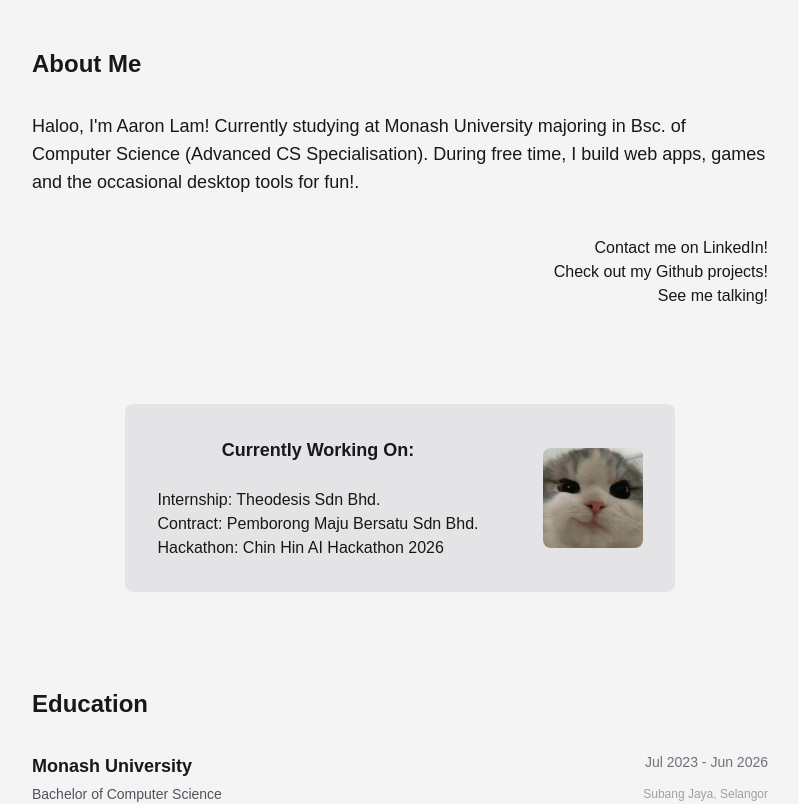
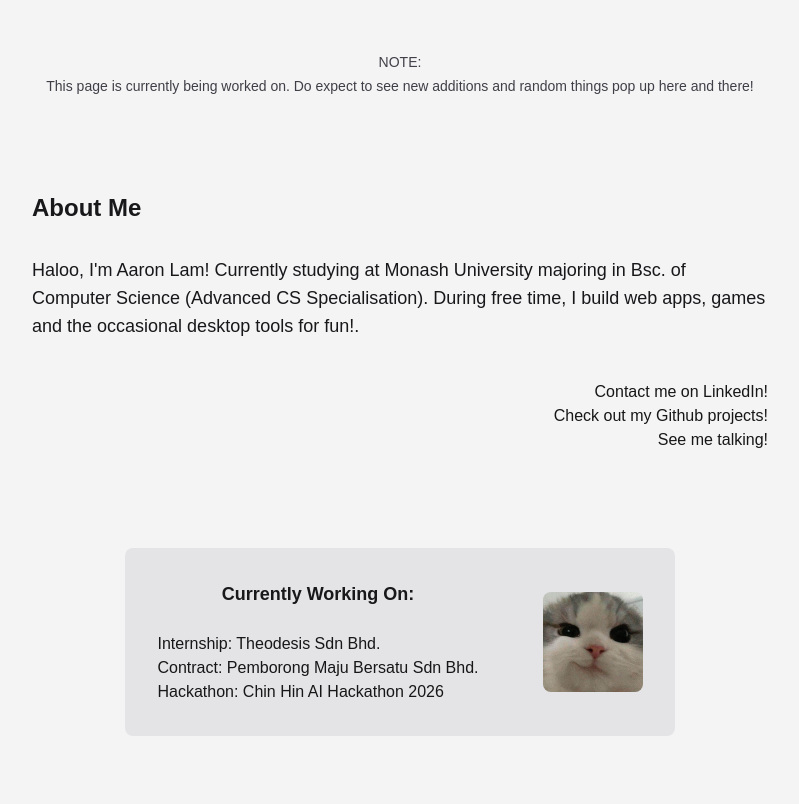
Before and after one commit to Kyblue11/BluesClues, a Next.js app in the folder bluesclues/: page / in a window 1280 px wide. Shown: the top 804 px of the page, without its empty margins (240-1039 px from the left). Built offline with nearby package versions, Linux system fonts and the light colour scheme; a web font is replaced by a local one.

Commit message:
maintainence

```diff
--- a/bluesclues/app/api/gdrive/test/route.ts
+++ b/bluesclues/app/api/gdrive/test/route.ts
@@ -1,11 +1,12 @@
 import { NextResponse } from "next/server";
 import { getDriveClient } from "@/src/googleDrive";
 
+// if something goes wrong, i'll call http://localhost:3000/api/gdrive/test to test the connection with GDrive
 export async function GET() {
-    const GDriveClient = getDriveClient();
+  const GDriveClient = getDriveClient();
 
-    const files = await GDriveClient.files.list({
-        q: "name contains 'Heart rate'"
-    });
-    return NextResponse.json(files.data.files);
+  const files = await GDriveClient.files.list({
+    q: "name contains 'Heart rate'",
+  });
+  return NextResponse.json(files.data.files);
 }
--- a/bluesclues/app/page.tsx
+++ b/bluesclues/app/page.tsx
@@ -11,6 +11,15 @@ export default function Home() {
     <>
       <div className="flex min-h-screen items-center justify-center bg-zinc-100 font-var">
         <main className="flex flex-col items-center min-h-screen w-full max-w-3xl mx-auto py-12 px-4 bg-zinc-100">
+          <section className="w-full mb-24">
+            <p className="var-h5 text-center">NOTE:</p>
+
+            <p className="var-h5 text-center">
+              This page is currently being worked on. Do expect to see new
+              additions and random things pop up here and there!
+            </p>
+          </section>
+
           <section className="w-full mb-24">
             <h2 className="var-h1">About Me</h2>
             <ABoutMe></ABoutMe>
@@ -38,10 +47,7 @@ export default function Home() {
             <h2 className="var-h1">Skills</h2>
             <SkillSection></SkillSection>
           </section>
-          <a
-            href="#"
-            className="block text-zinc-600 underline"
-          >
+          <a href="#" className="block text-zinc-600 underline">
             Return to Top
           </a>
         </main>
```
